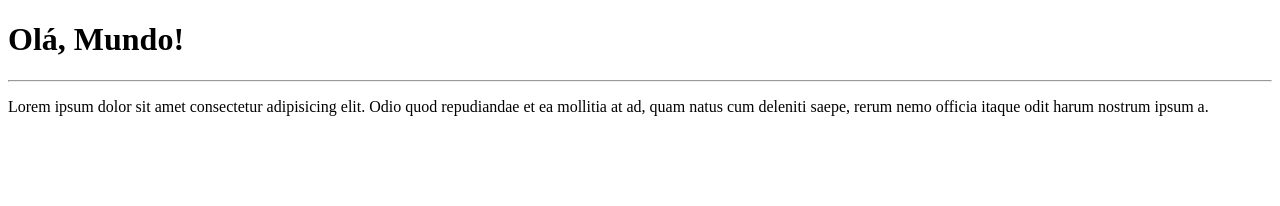
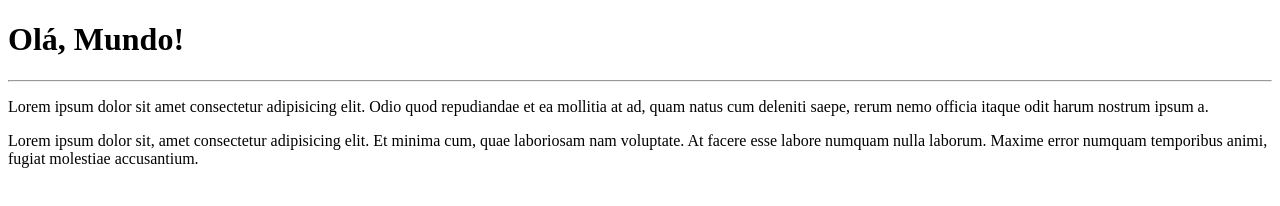
Before and after one commit to JeannAlves12/Ola-Mundo, a plain HTML site: page site-exemplo/index.html in a window 1280 px wide. Drawn offline with Linux system fonts and the light colour scheme.

Commit message:
adicionei um paragrafo

```diff
--- a/site-exemplo/index.html
+++ b/site-exemplo/index.html
@@ -9,5 +9,6 @@
     <h1>Olá, Mundo!</h1>
     <hr>
     <p>Lorem ipsum dolor sit amet consectetur adipisicing elit. Odio quod repudiandae et ea mollitia at ad, quam natus cum deleniti saepe, rerum nemo officia itaque odit harum nostrum ipsum a.</p>
+    <p>Lorem ipsum dolor sit, amet consectetur adipisicing elit. Et minima cum, quae laboriosam nam voluptate. At facere esse labore numquam nulla laborum. Maxime error numquam temporibus animi, fugiat molestiae accusantium.</p>
 </body>
 </html>
```
